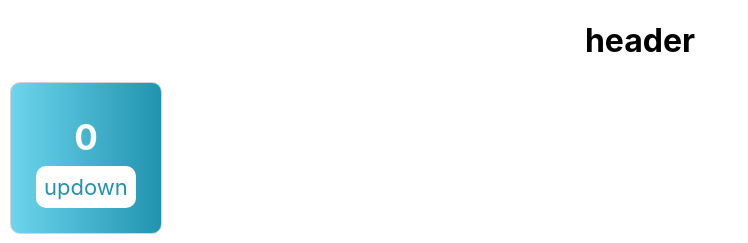
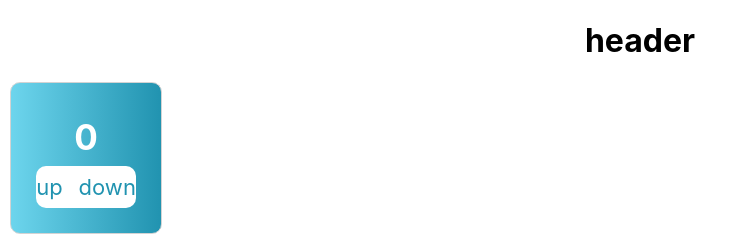
Before and after one commit to valours/raindrow, a React (Create React App) app: page / in a window 1280 px wide. Shown: the top 243 px of the page, without its empty margins (0-748 px from the left). Built offline with nearby package versions, Linux system fonts and the light colour scheme.

Commit message:
extract styles counteralpha

```diff
--- a/src/containers/CounterAlpha/index.js
+++ b/src/containers/CounterAlpha/index.js
@@ -1,40 +1,9 @@
 import React from 'react';
-import styled from 'styled-components';
 
-import Square from '../../components/Square';
 import counterHook from '../../hooks/counter';
+import styles from './styles';
 
-const Card = styled(Square)`
-  align-items: center;
-  display: flex;
-  flex-direction: column;
-  justify-content: center;
-  color: white;
-  background: #2193b0;  /* fallback for old browsers */
-  background: -webkit-linear-gradient(to right, #6dd5ed, #2193b0);  /* Chrome 10-25, Safari 5.1-6 */
-  background: linear-gradient(to right, #6dd5ed, #2193b0); /* W3C, IE 10+/ Edge, Firefox 16+, Chrome 26+, Opera 12+, Safari 7+ */
-`
-
-const Count = styled.div`
-  font-size: 35px;
-  font-weight: bold;
-  padding: 8px;
-`
-
-const Buttons = styled.div`
-  display: flex;
-  justify-content: center;
-  color: #2193b0;
-  font-size: 22px;
-  background: white;
-  max-width: 100px;
-  padding: 8px;
-  border-radius: 10px;
-`
-
-const Button = styled.div`
-  border; 1px solid #2193b0;
-`
+const { Card, Count, Buttons, Button } = styles;
 
 export default () => {
   const { add, take, count } = counterHook();
--- /dev/null
+++ b/src/containers/CounterAlpha/styles.js
@@ -0,0 +1,38 @@
+import styled from 'styled-components';
+
+import Square from '../../components/Square';
+
+const styles = {};
+
+styles.Card = styled(Square)`
+  align-items: center;
+  display: flex;
+  flex-direction: column;
+  justify-content: center;
+  color: white;
+  background: #2193b0;  /* fallback for old browsers */
+  background: -webkit-linear-gradient(to right, #6dd5ed, #2193b0);  /* Chrome 10-25, Safari 5.1-6 */
+  background: linear-gradient(to right, #6dd5ed, #2193b0); /* W3C, IE 10+/ Edge, Firefox 16+, Chrome 26+, Opera 12+, Safari 7+ */
+`
+
+styles.Count = styled.div`
+  font-size: 35px;
+  font-weight: bold;
+  padding: 8px;
+`
+
+styles.Buttons = styled.div`
+  display: flex;
+  justify-content: center;
+  color: #2193b0;
+  font-size: 22px;
+  background: white;
+  max-width: 100px;
+  border-radius: 10px;
+`
+
+styles.Button = styled.div`
+  padding: 8px;
+`
+
+export default styles;
```
